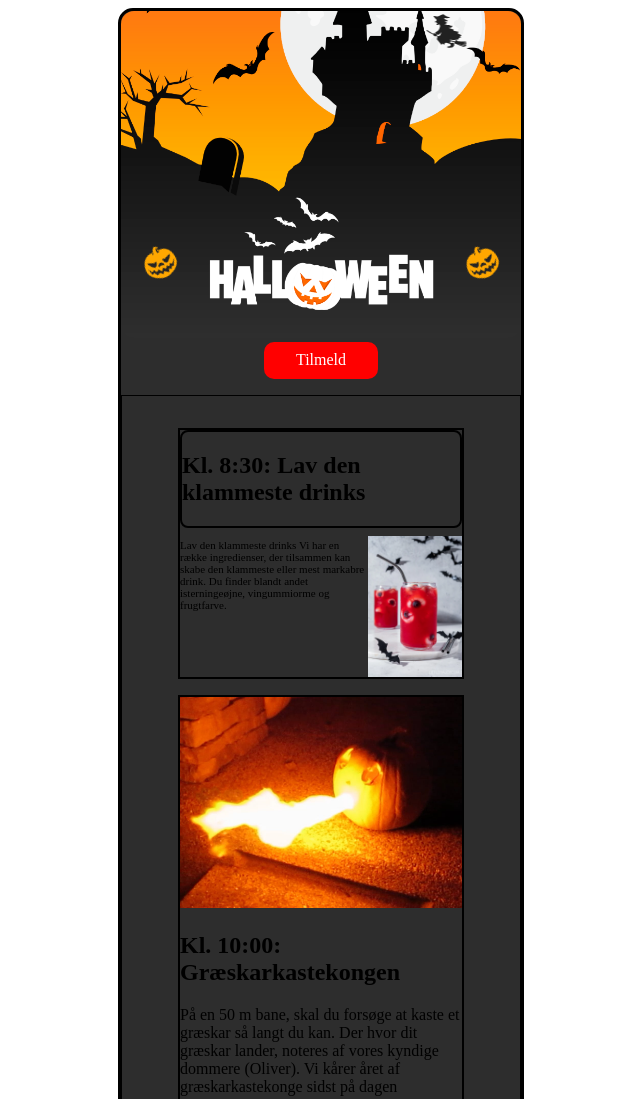
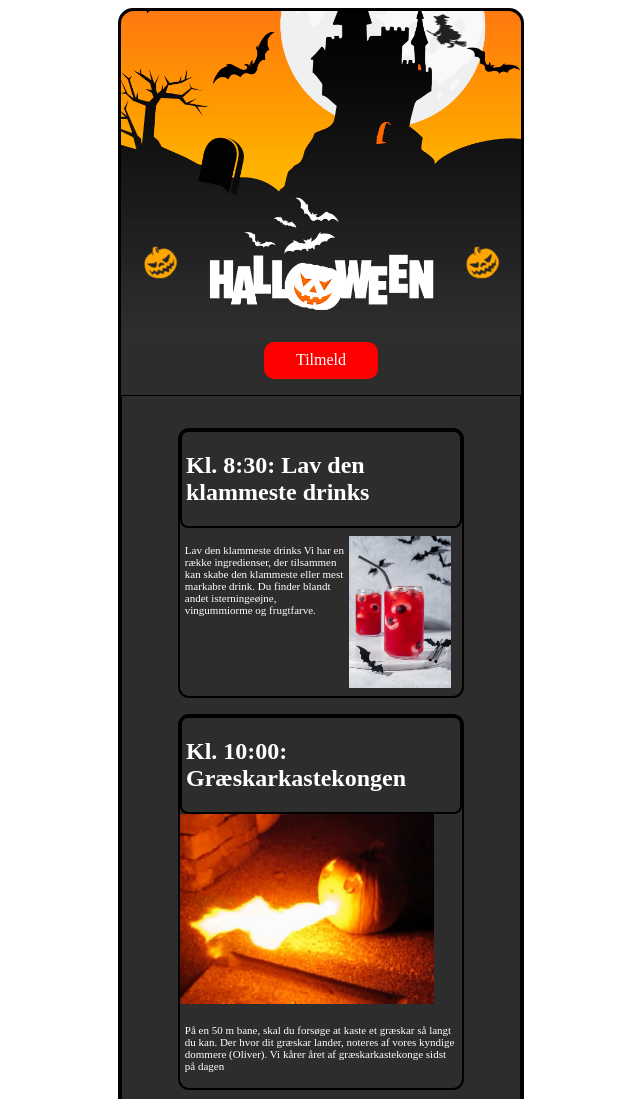
Before and after one commit to caspermikkelsen/Halloween, a plain HTML site: page Index.html in a window 1280 px wide. Shown: the top 1099 px of the page, without its empty margins (319-959 px from the left). Drawn offline with Linux system fonts and the light colour scheme.

```diff
--- a/Assets/Css/Stylesheet.css
+++ b/Assets/Css/Stylesheet.css
@@ -13,30 +13,39 @@
 }
 
 .figure img {
-    width: 100%;
+    width: 90%;
 }
 figure{
     display: grid;
     grid-template-rows: 1fr;
     border: 2px solid #000;
+    border-radius: 11px;
 }
-.Klammeste-drinks img{
-    padding-top: 0.5rem;
+.Grids1 img{
+    padding: 0.5rem 0.5rem 0.5rem 0;
 }
-.Klammeste-drinks{
+.Grids1{
     display: grid;
-    grid-template-columns: 2fr 1fr;
+    grid-template-columns: 6fr 4fr;
 }
-.Klammeste-drinks h2{
-    font-size: 14px;
+.Grids1 h2{
+    margin: 0;
+    font-size: 20px;
     margin: auto;
     border-left: 0px solid;
     border-top: 0px solid;
     border-radius: 10px;
+    color: white;
 }
 
-.Klammeste-drinks p {
+section p {
     font-size: 11px;
+    color: white;
+    padding: 0.3rem;
+}
+section h2 {
+    color: white;
+    padding-left: 4px;
 }
 hgroup{
     border: 2px solid #000;
--- a/Index.html
+++ b/Index.html
@@ -27,7 +27,7 @@
                         <hgroup>
                             <h2>Kl. 8:30: Lav den klammeste drinks</h2>
                         </hgroup>
-                        <div class="Klammeste-drinks">
+                        <div class="Grids1">
                     <figcaption>
                         <p>Lav den klammeste drinks Vi har en række ingredienser, der tilsammen kan skabe den klammeste eller mest markabre drink. Du finder blandt andet isterningeøjne, vingummiorme og frugtfarve.</p>
                     </figcaption>
@@ -35,11 +35,13 @@
                 </div>
             </figure>
             <figure>
-                <div class="græskarkastekonge">
+                    <hgroup>
+                        <h2>Kl. 10:00: Græskarkastekongen</h2>
+                    </hgroup>
+                    <div class="Grids">
+                        <img src="Assets/Images/Pumpkin-withFire.jpg" alt="">
                     <figcaption>
-                    <img src="Assets/Images/Pumpkin-withFire.jpg" alt="">
-                    <h2>Kl. 10:00: Græskarkastekongen</h2>
-                    <p>På en 50 m bane, skal du forsøge at kaste et græskar så langt du kan. Der hvor dit græskar lander, noteres af vores kyndige dommere (Oliver). Vi kårer året af græskarkastekonge sidst på dagen</p>
+                        <p>På en 50 m bane, skal du forsøge at kaste et græskar så langt du kan. Der hvor dit græskar lander, noteres af vores kyndige dommere (Oliver). Vi kårer året af græskarkastekonge sidst på dagen</p>
                     </figcaption>
                 </div>
             </figure>
```
